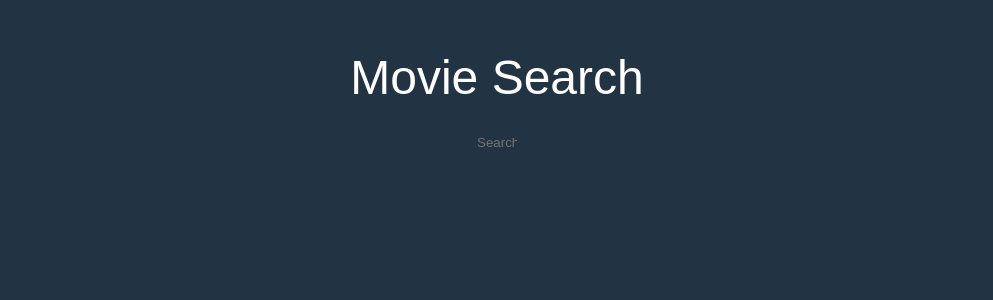
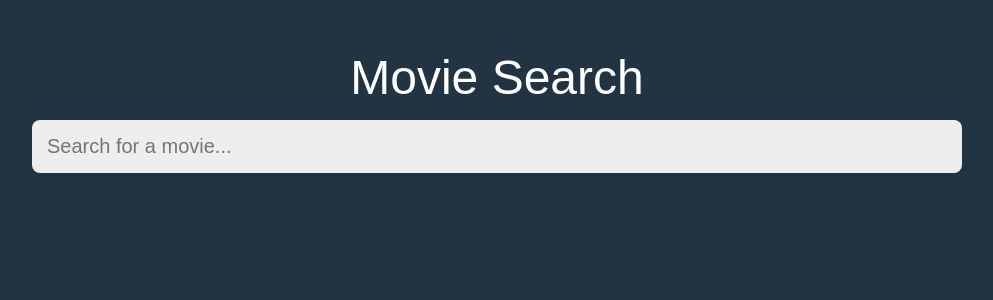
Before and after one commit to AJS3993/MovieSearch, a React (Create React App) app: page / in a window 1280 px wide. Shown: the top 300 px of the page, without its empty margins (143-1136 px from the left). Built offline with nearby package versions, Linux system fonts and the light colour scheme.

Commit message:
searchbar width set to 100 percent

```diff
--- a/src/index.css
+++ b/src/index.css
@@ -21,7 +21,7 @@ header h1 {
 }
 
 main {
-  width: 100px;
+  width: 100%;
   max-width: 960px;
   margin: 0 auto;
 }
@@ -38,4 +38,13 @@ section {
   border: none;
   outline: none;
   background: none;
+
+  background-color: #EEE;
+  border-radius: 8px;
+
+  color: #53565A;
+  font-size: 20px;
+  font-weight: 300;
+
+  transition: 0.4s ease-out;
 }
```
